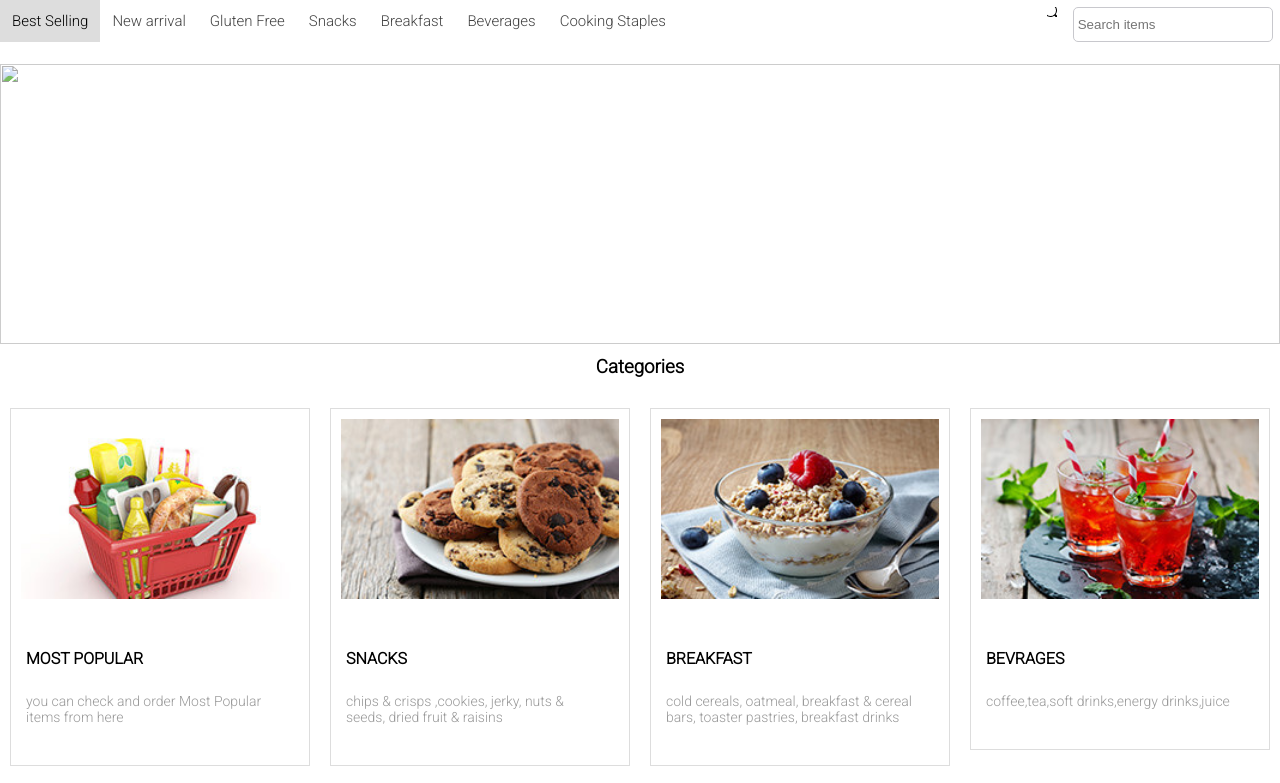
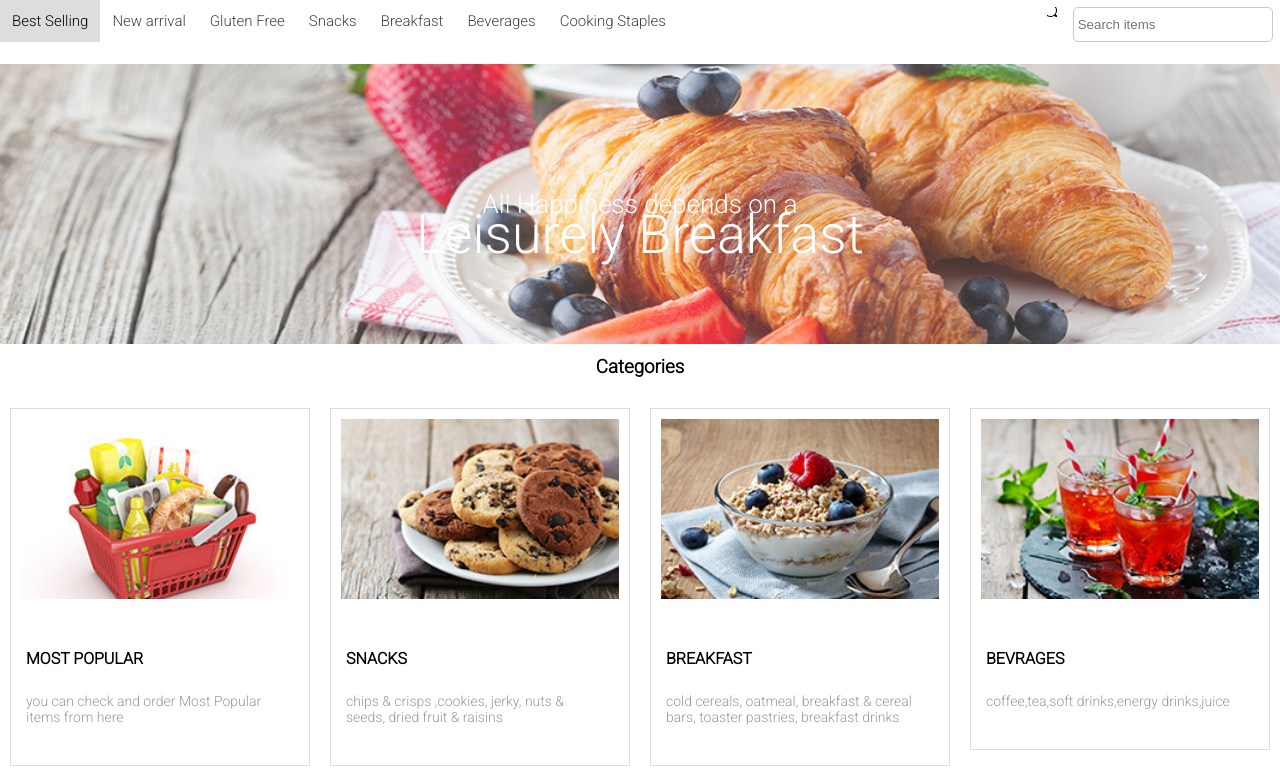
Before and after one commit to Om-Ingole/test_template, a plain HTML site: page index.html in a window 1280 px wide. Shown: the top 783 px of the page. Drawn offline with Linux system fonts and the light colour scheme; the site is published under a folder, as on GitHub Pages, so addresses that start at the root find nothing.

Commit message:
Update Banner image path

```diff
--- a/index.html
+++ b/index.html
@@ -28,7 +28,7 @@
 
         <div class="container">
 
-         <img id="banner-image" src="/Test/Web Image/banner-web.jpg" alt="">
+         <img id="banner-image" src="Test/Web Image/banner-web.jpg" alt="">
          <div class="centered small-text">All Happiness depends on a</div>
          <div class="centered heading"> Leisurely Breakfast</div>
 
```
